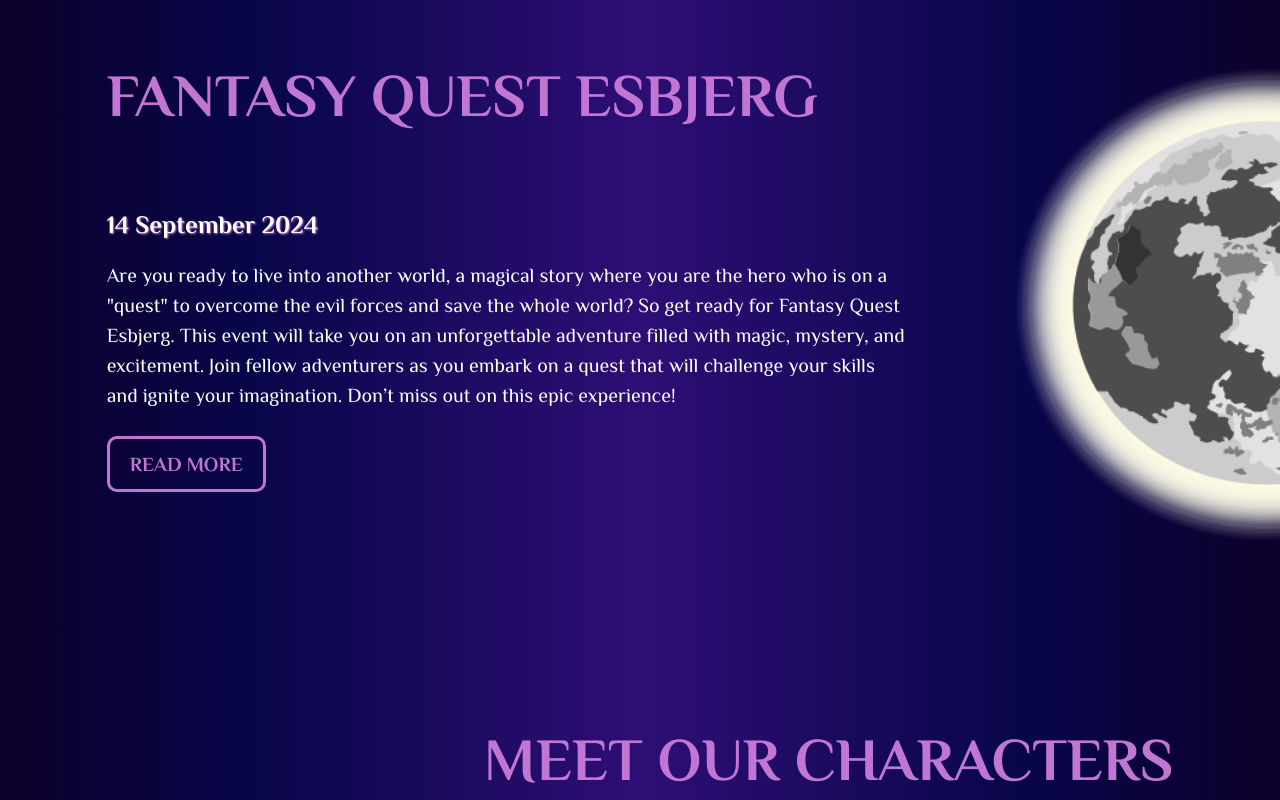
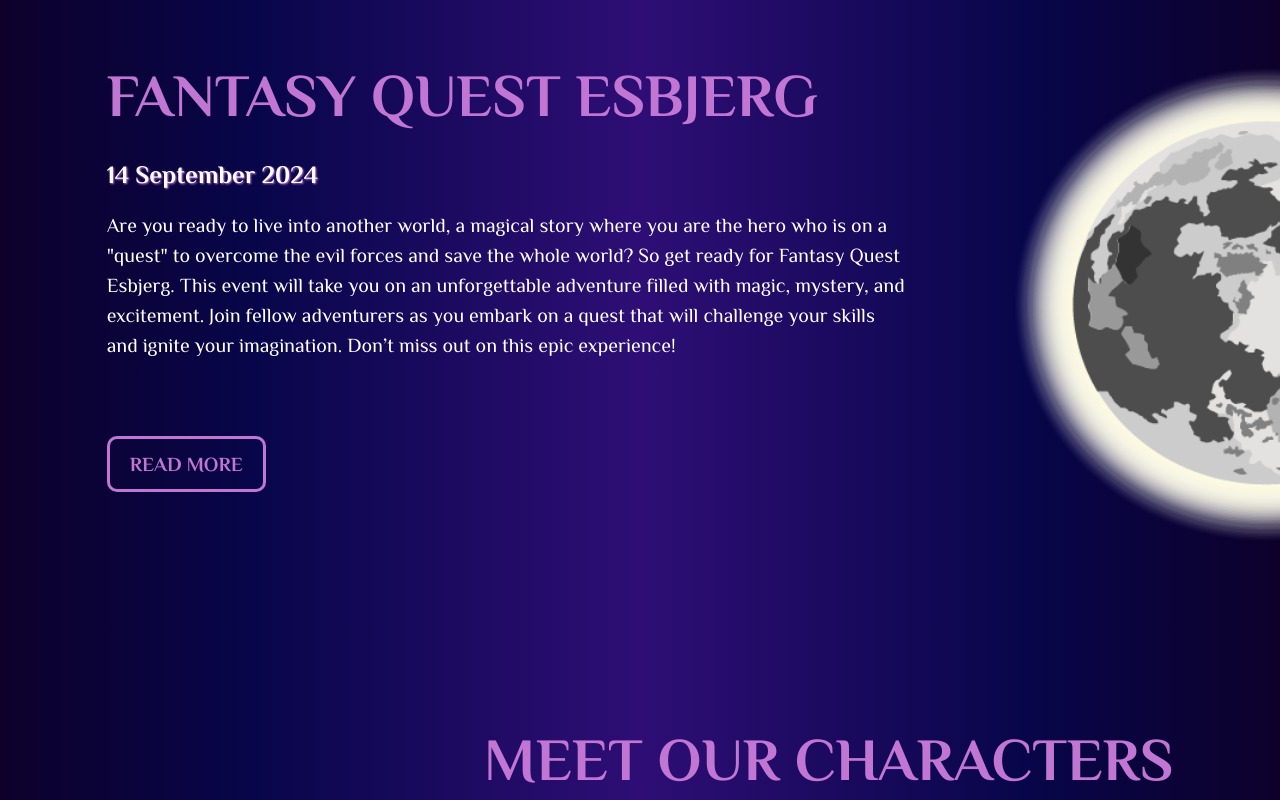
Before and after one commit to andreahuncikova/fantasyfestival, a Vue app: page / in a window 1280 px wide. Shown: the part 900-1700 px from the top of the page. Built offline with nearby package versions, Linux system fonts and the light colour scheme.

Commit message:
more animation changes

```diff
--- a/src/views/HomeView.vue
+++ b/src/views/HomeView.vue
@@ -363,7 +363,7 @@ reveal();
 }
 
 .reveal.active {
-  transform: translateY(50px);
+  transform: translateY(0);
   opacity: 1;
 }
 
```
